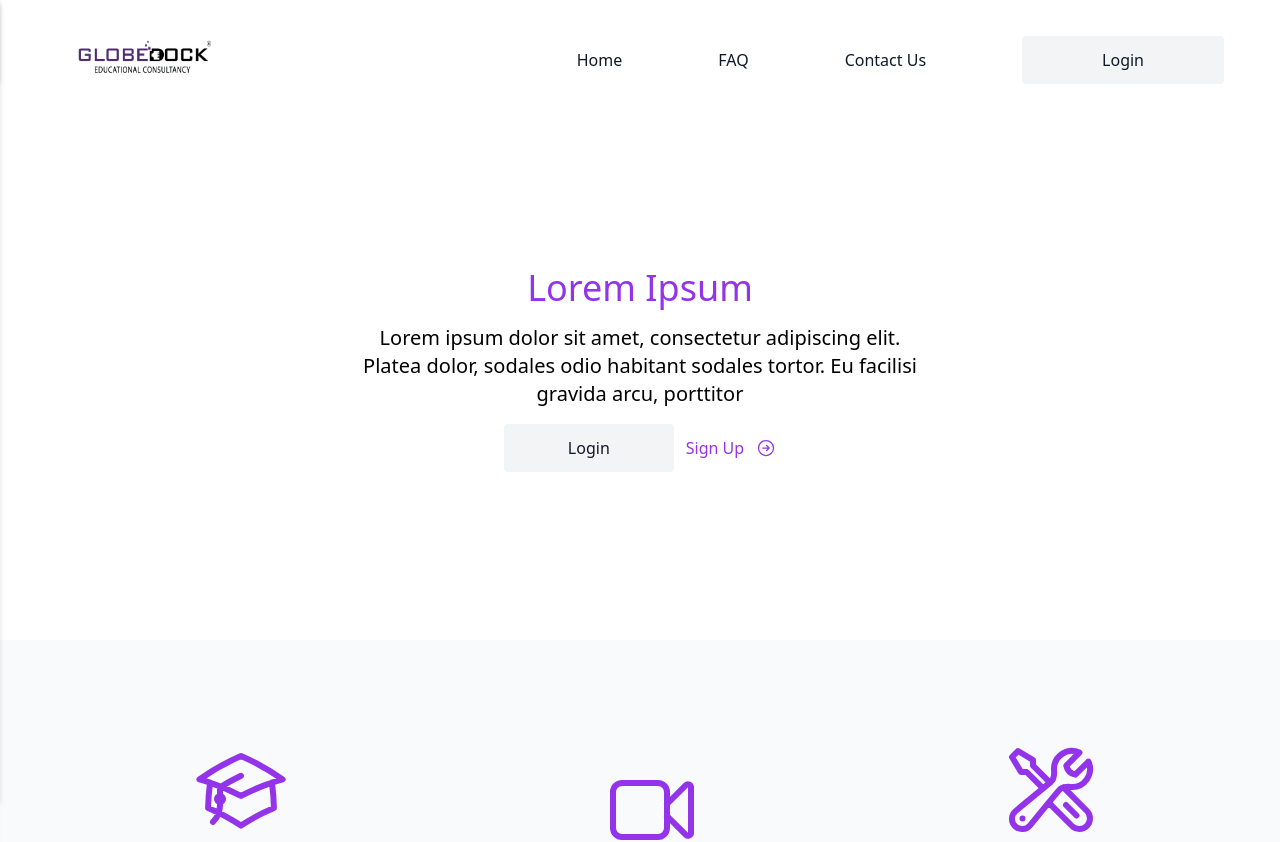
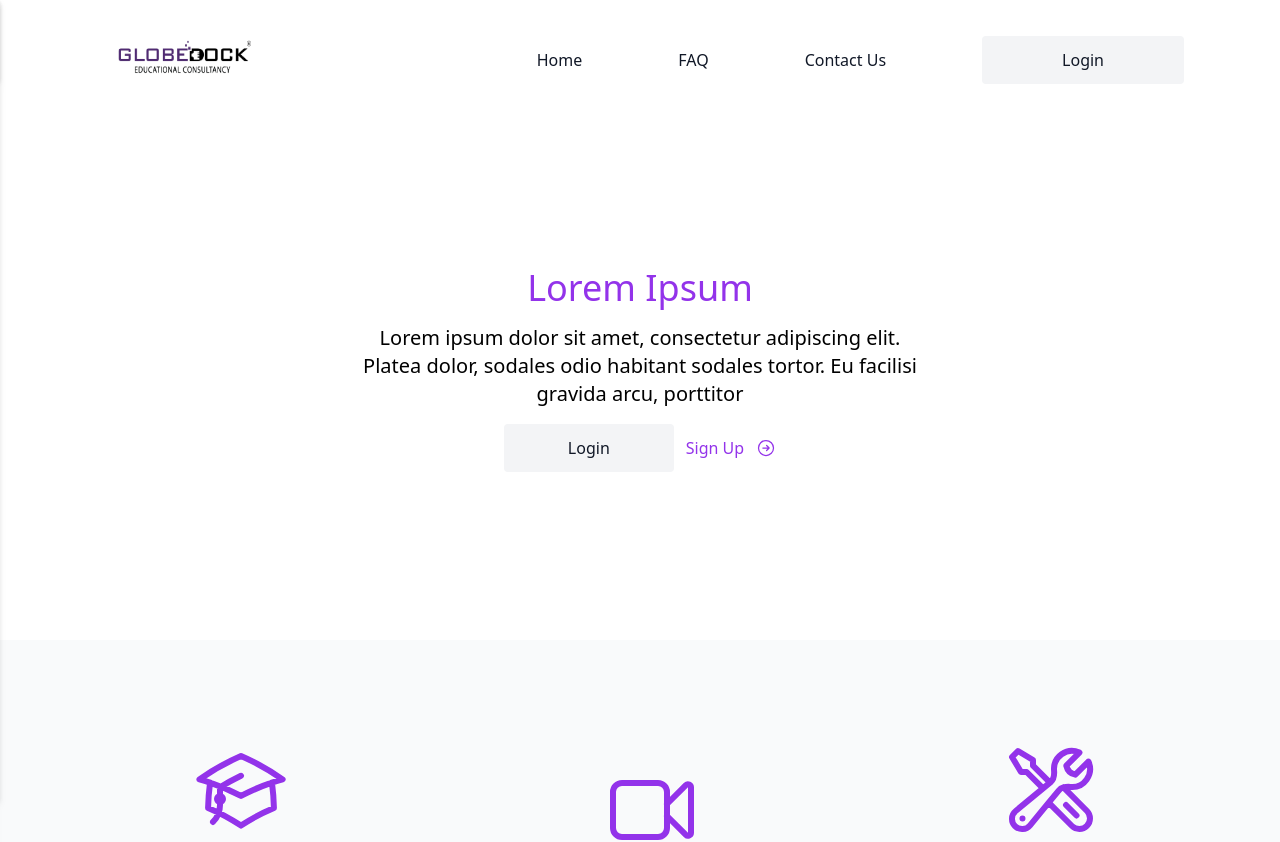
Before and after one commit to Yaltopia/globedockweb, a Next.js app: page / in a window 1280 px wide. Shown: the top 842 px of the page. Built offline with nearby package versions, Linux system fonts and the light colour scheme.

Commit message:
css-changes

```diff
--- a/pages/components/NavBar.js
+++ b/pages/components/NavBar.js
@@ -33,7 +33,7 @@ export default function Navbar() {
 
     const [open, setOpen] = useState(false)
     return (
-        <nav className="flex filter bg-white px-4 py-4 h-20 items-center mx-10 mt-5 space-x-3">
+        <nav className="flex filter bg-white px-4 py-4 h-20 items-center mx-20 mt-5 space-x-3">
             <MobileNav open={open} setOpen={setOpen}/>
             <div className="lg:w-3/12 md:w-3/12 w-1/2 flex items-center justify-items-start">
                 <Image src={Logo} width={ "150px"} height={"50px"} className="image"/>
```
